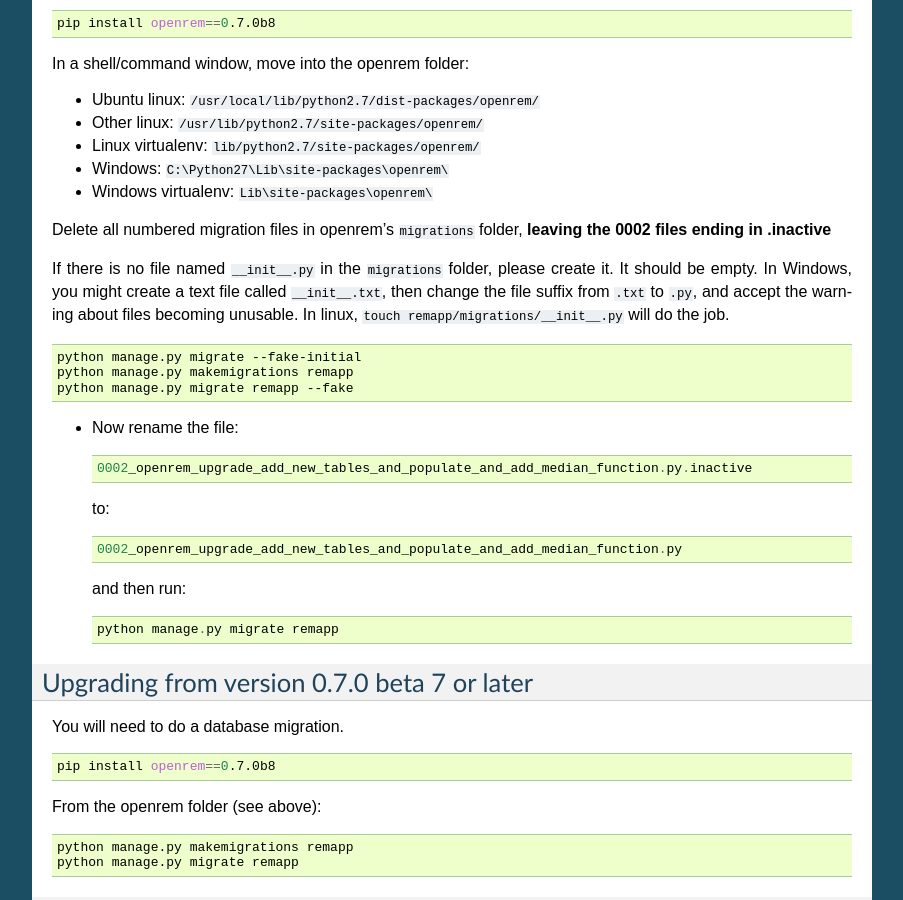
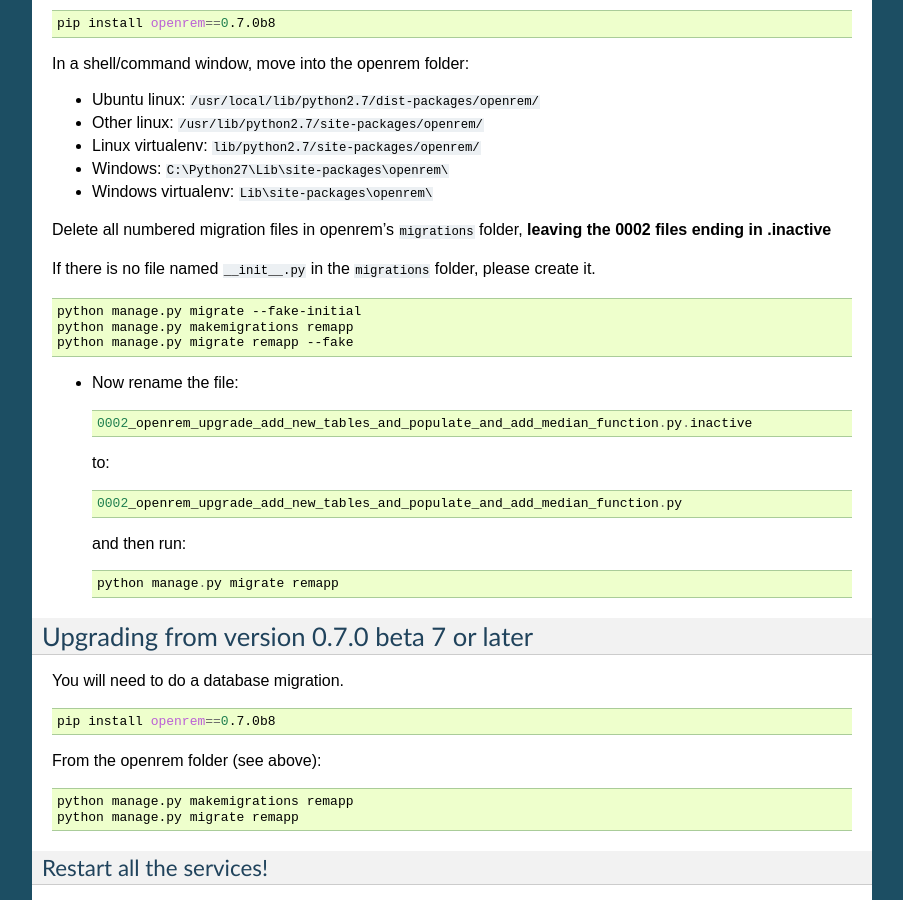
Before and after one commit to ckswilliams/modOpenREM, a Sphinx documentation site: the page built from docs/release-0.7.0.rst, in a window 1280 px wide and 900 px high, scrolled down 1175 px. Shown: the whole window, without its empty margins (198-1101 px from the left). Built offline with Sphinx 7.4.7, drawn with Linux system fonts in a browser that asks for light colours.

Commit message:
Removed instructions on how to create the __init__.py file as it should now come in with the install.

```diff
--- a/docs/release-0.7.0.rst
+++ b/docs/release-0.7.0.rst
@@ -70,9 +70,7 @@
 
 Delete all numbered migration files in openrem's ``migrations`` folder, **leaving the 0002 files ending in .inactive**
 
-If there is no file named ``__init__.py`` in the ``migrations`` folder, please create it. It should be empty. In Windows,
-you might create a text file called ``__init__.txt``, then change the file suffix from ``.txt`` to ``.py``, and accept
-the warning about files becoming unusable. In linux, ``touch remapp/migrations/__init__.py`` will do the job.
+If there is no file named ``__init__.py`` in the ``migrations`` folder, please create it.
 
 .. sourcecode:: bash
 
```
